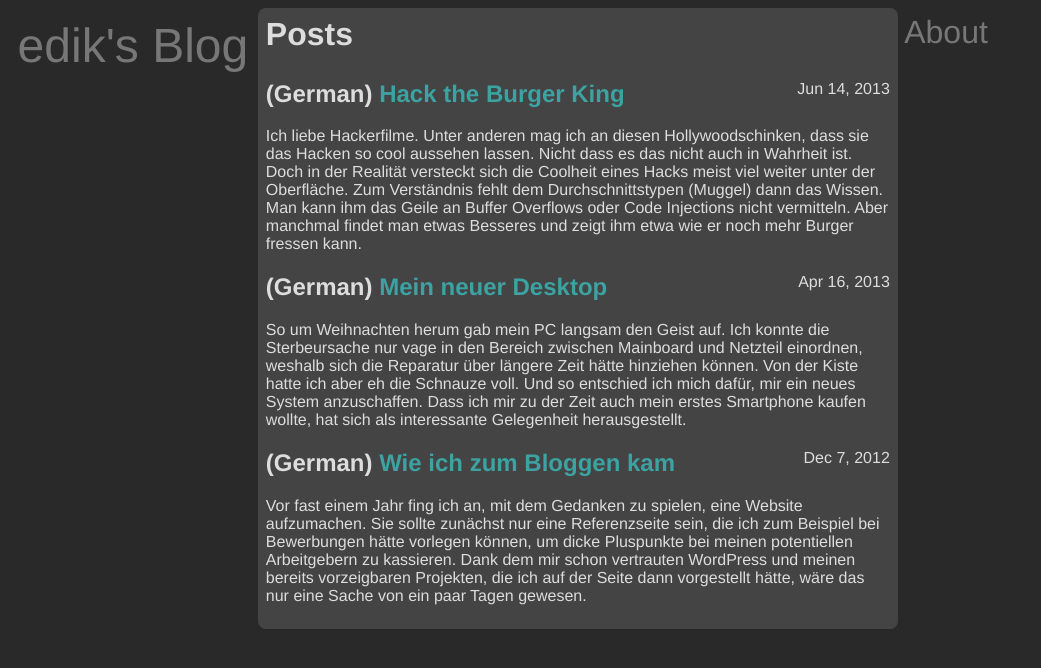
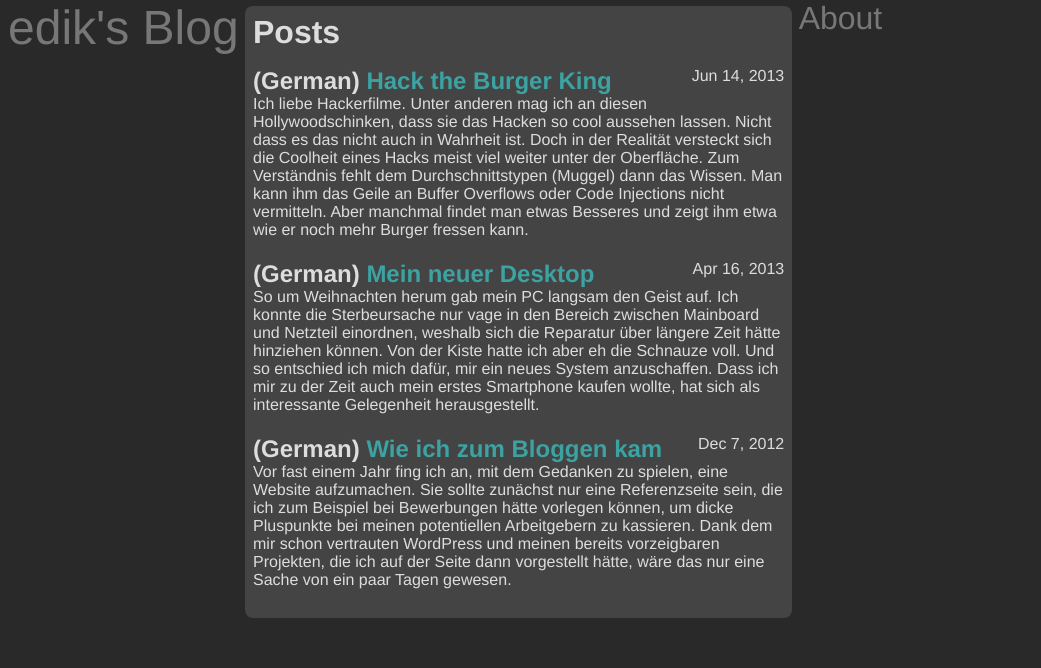
Before and after one commit to 3dik/edikch, a Jekyll site: the page built from index.html, in a window 1280 px wide. Shown: the top 668 px of the page, without its empty margins (0-1041 px from the left). Built offline with Jekyll 4.4.1, drawn with Linux system fonts in a browser that asks for light colours.

Commit message:
switch to grid layout, reorganize responsive behavior
layout is not content dependent anymore
the mobile layout is the basic layout now
mobile layout: move navigation links to the top
reduce text width for readability

```diff
--- a/css/main.css
+++ b/css/main.css
@@ -1,11 +1,8 @@
 body {
+	margin: 0;
 	background-color: #292929;
 	color: #dddddd;
 	font-family: "Helvetica Neue",Helvetica,Arial,sans-serif;
-	display: flex;
-	flex-direction: row-reverse;
-	justify-content: flex-end;
-	flex-wrap: wrap-reverse;
 }
 #site-title a, nav a {
 	color: #777;
@@ -24,17 +21,16 @@
 	padding: 0;
 }
 main {
-	flex-grow: 90;
-	flex-basis: 34rem;
 	/* see: https://weblog.west-wind.com/posts/2016/Feb/15/Flexbox-Containers-PRE-tags-and-managing-Overflow */
 	min-width: 0;
-	max-width: 40rem;
+	max-width: 35rem;
 }
 .outer-section {
 	background-color: #444;
 	padding: 0.5rem;
 	/* TODO: use better unit?, high zoom scale makes it too big */
 	border-radius: 0.5rem;
+	margin: 0.4rem;
 	margin-bottom: 1rem;
 }
 a {
@@ -46,24 +42,25 @@
 	text-decoration: underline;
 }
 #site-title, nav {
-	margin: 0.2em;
+	margin-left: 1rem;
 }
 #site-title {
 	font-size: 3rem;
-	order: 3;
 }
 nav {
 	font-size: 2rem;
 }
 h1 {
 	font-size: 2rem;
+}
+h1, h2, h3 {
+	margin: 0;
+}
+p {
 	margin-top: 0;
 }
 .post-header time, .post-list time, #comments time {
 	float: right;
-}
-.post-content {
-	clear: right;
 }
 .left {
 	float: left;
@@ -104,9 +101,7 @@
 }
 .post-list li {
 	list-style-type: none;
-}
-.post-list p {
-	margin-left: 2rem;
+	margin-bottom: 1.3rem;
 }
 .post-list h2:lang(de-DE)::before {
 	content: "(German) ";
@@ -121,3 +116,69 @@
 #comments .comment-content {
 	padding: 0.3rem;
 }
+
+/* mobile and fallback layout */
+nav li {
+	float: left;
+}
+nav li a {
+	padding-right: 1rem;
+}
+main {
+	clear: both;
+	display: block; /* workaround: IE11 does not know element main */
+}
+
+@supports (display: grid) {
+	/* nav links on the right */
+	@media ( min-width: 43rem ) {
+		body {
+			display: grid;
+			grid-template-rows: auto auto;
+			/* Minmax allows us to avoid scrollbars even if the viewport's width
+			 * is too small. Usually this would not happen because of the media
+			 * queries. However, some browser might have other standard values for
+			 * any margins, paddings or so which could lead to an unexceptedly
+			 * large width.
+			 */
+			grid-template-columns: minmax(min-content,35rem) min-content;
+		}
+		#site-title {
+			grid-row: 1;
+			grid-column: 1/3;
+			margin-left: 0.5rem;
+		}
+		main {
+			grid-row: 2;
+			grid-column: 1;
+		}
+		nav {
+			margin-left: 0;
+		}
+		nav li {
+			float: none;
+		}
+		nav li a {
+			padding-right: 0;
+		}
+	}
+
+	/* title on the left */
+	@media ( min-width: 58rem ) {
+		body {
+			grid-template-rows: auto;
+			grid-template-columns: min-content minmax(min-content,35rem) min-content;
+		}
+		#site-title {
+			grid-column: 1;
+		}
+		nav {
+			grid-row: 1;
+			grid-column: 3;
+		}
+		main {
+			grid-row: 1;
+			grid-column: 2;
+		}
+	}
+}
```
